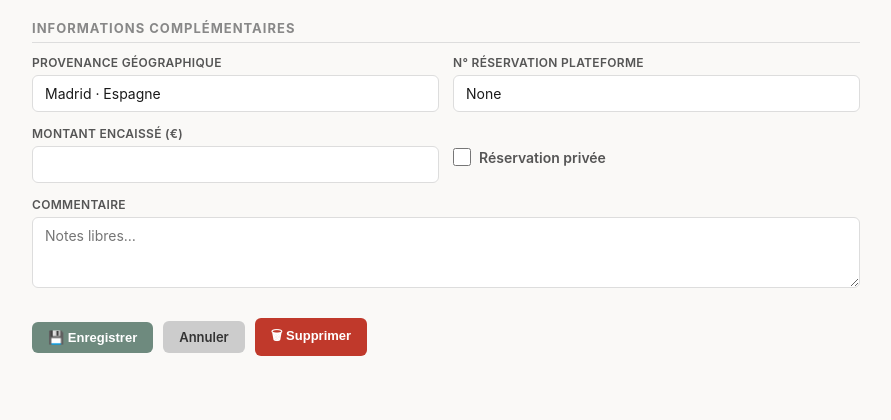
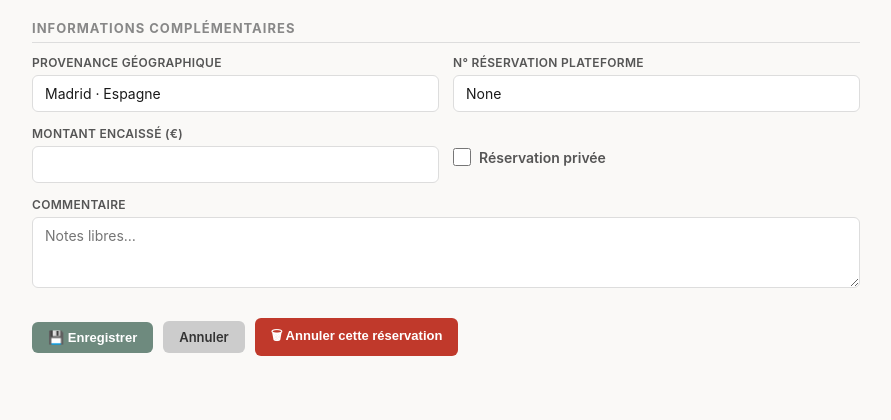
Before and after one commit to JorgeCaneteAI/calendrier, a Flask app: page /saisie/1 in a window 1280 px wide. Shown: the part 598-1018 px from the top of the page, without its empty margins (194-1085 px from the left). Run offline with Flask 3, Linux system fonts and the light colour scheme; the visitor is signed in with stand-in values (Sample User, id 1); data comes from the database, SQL or seed files in the repository.

Commit message:
fix: bouton suppression renommé + hors form principal

```diff
--- a/reservations_app/templates/saisie.html
+++ b/reservations_app/templates/saisie.html
@@ -150,7 +150,7 @@
       <a href="{{ url_for('index') }}" class="btn btn-cancel">Annuler</a>
       {% if id %}
       <button type="button" class="btn btn-danger"
-              onclick="confirmerSuppression()">🗑 Supprimer</button>
+              onclick="confirmerSuppression()">🗑 Annuler cette réservation</button>
       {% endif %}
     </div>
 
```
